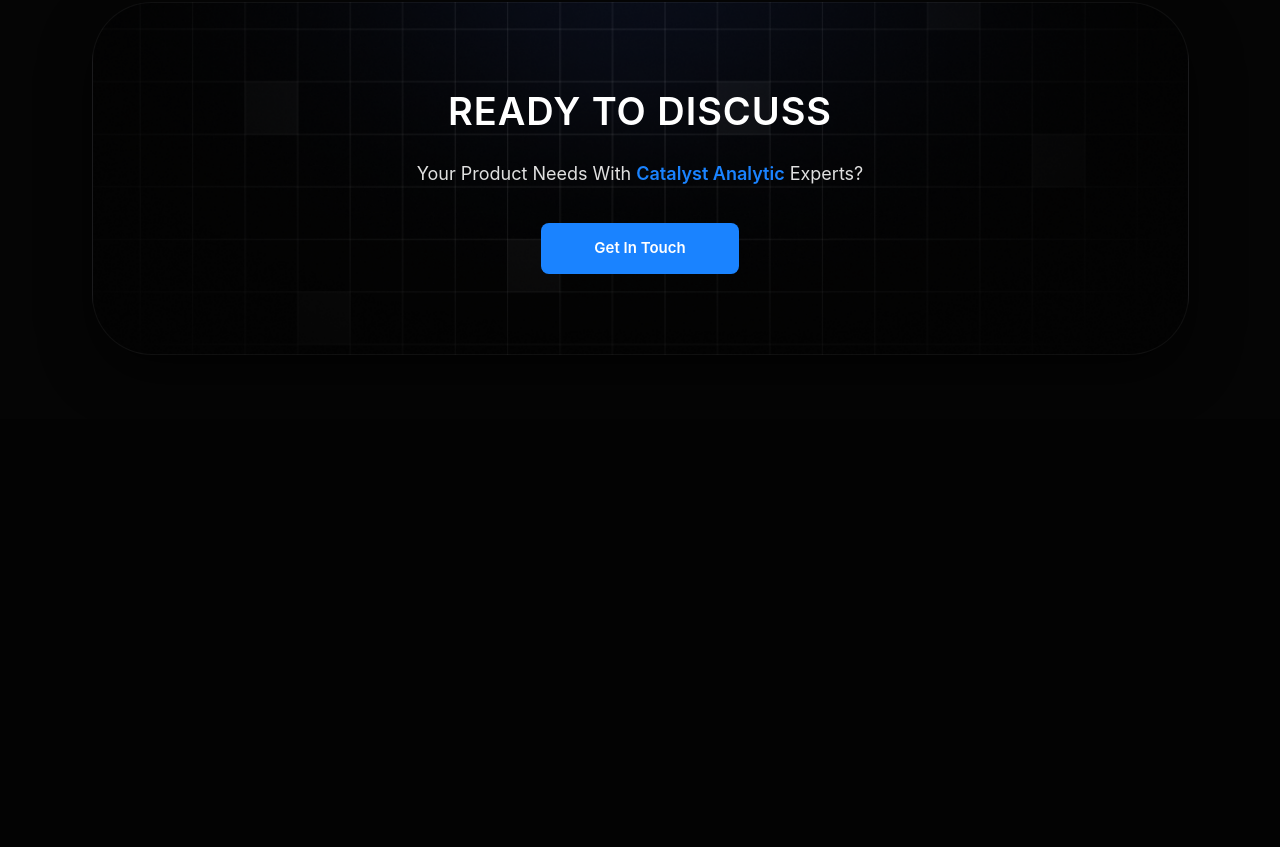
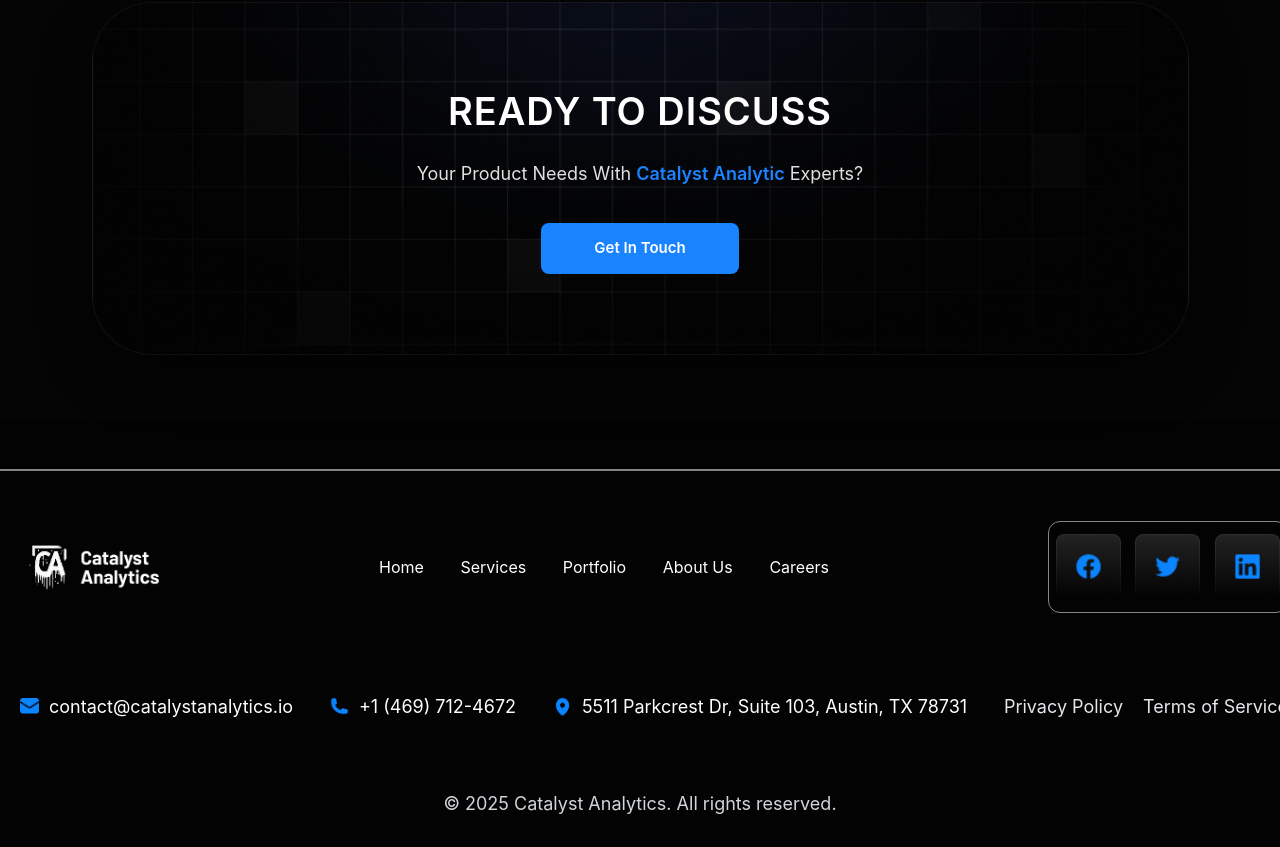
Before and after one commit to Alimukhammad08/3rd-week-exam-, a website: page src/p3.html in a window 1280 px wide. Shown: the part 2591-3438 px from the top of the page. Before the commit the page ends 3010 px from the top, so only its background shows below. Drawn offline with nearby package versions, Linux system fonts and the light colour scheme; files that its build step writes are made by us from their sources.

Commit message:
I added footer

```diff
--- a/src/p3.html
+++ b/src/p3.html
@@ -294,6 +294,60 @@
         </div>
     </section>
 
+    <footer
+        class="lg:max-w-[1440px] h-[350px] m-auto mt-[50px] border-t-[2px] border-[#858585] text-white text-[16px] lg:text-[18px] px-[20px]">
+
+        <div
+            class="lg:w-[1268px] flex flex-col lg:flex-row m-auto pt-[30px] lg:pt-[50px] justify-between items-center gap-[30px]">
+            <div>
+                <img class="w-[120px] lg:w-[140px] h-auto" src="./img/Logo (4).png" alt="">
+            </div>
+
+            <div
+                class="lg:w-[450px] lg:h-[40px] lg:justify-between items-center lg:text-[16px] lg:font-[400] hidden lg:flex">
+                <a href="./index.html">Home</a>
+                <a href="./src/p2.html">Services</a>
+                <a href="./src/p3.html">Portfolio</a>
+                <a href="./src/p4.html">About Us</a>
+                <a href="./src/p5.html">Careers</a>
+            </div>
+
+            <div
+                class="flex w-[220px] lg:w-[240px] h-[80px] lg:h-[92px] items-center justify-around rounded-[12px] border border-[#858585]">
+                <div><img class="w-[50px] h-[50px] lg:w-[65px] lg:h-[65px]" src="./img/Button.png" alt=""></div>
+                <div><img class="w-[50px] h-[50px] lg:w-[65px] lg:h-[65px]" src="./img/Button (1).png" alt=""></div>
+                <div><img class="w-[50px] h-[50px] lg:w-[65px] lg:h-[65px]" src="./img/Button (2).png" alt=""></div>
+            </div>
+        </div>
+
+        <div
+            class="lg:w-[1268px] m-auto flex flex-col lg:flex-row items-center lg:justify-between mt-[40px] lg:mt-[80px] gap-[20px] text-center lg:text-left">
+
+            <div class="flex items-center justify-center gap-[10px]">
+                <img class="w-[19px] h-[16px]" src="./img/Subtract.png" alt="">
+                <p>contact@catalystanalytics.io</p>
+            </div>
+
+            <div class="flex items-center justify-center gap-[10px]">
+                <img class="w-[19px] h-[18px]" src="./img/Icon (4).png" alt="">
+                <p>+1 (469) 712-4672</p>
+            </div>
+
+            <div class="flex items-center justify-center gap-[10px]">
+                <img class="w-[19px] h-[21px]" src="./img/Icon (5).png" alt="">
+                <p class="max-w-[250px] lg:max-w-none">5511 Parkcrest Dr, Suite 103, Austin, TX 78731</p>
+            </div>
+
+            <div class="flex items-center justify-center gap-[20px] text-gray-200 mt-[10px] lg:mt-0">
+                <p>Privacy Policy</p>
+                <p>Terms of Service</p>
+            </div>
+        </div>
+
+        <p class="text-center text-gray-300 mt-[40px] lg:mt-[70px] pb-[30px]">
+            © 2025 Catalyst Analytics. All rights reserved.
+        </p>
+    </footer>
 </body>
 
 </html>
--- a/src/p4.html
+++ b/src/p4.html
@@ -0,0 +1,36 @@
+<!DOCTYPE html>
+<html lang="en">
+<head>
+    <meta charset="UTF-8">
+    <meta name="viewport" content="width=device-width, initial-scale=1.0">
+    <title>Document</title>
+    <link rel="stylesheet" href="./output.css">
+</head>
+<body class="m-0 p-0 bg-[#030303]">
+    <header class="text-[white]">
+        <nav
+            class="w-full lg:max-w-[1440px] h-[70px] lg:h-[100px] m-auto flex text-white items-center justify-between px-5 lg:justify-around">
+            <div><img class="w-[100px] lg:w-[148px] h-auto lg:h-[64px]" src="./img/Logo (4).png" alt=""></div>
+
+            <div
+                class="lg:w-[490px] lg:h-[40px] lg:justify-between items-center lg:text-[16px] lg:font-[400] hidden lg:flex">
+                <a href="../index.html">Home</a>
+                <a href="./p2.html">Services</a>
+                <a href="./p3.html">Careers</a>
+                <a href="./p4.html">Career Details</a>
+                <a href="./p5.html">Contact</a>
+            </div>
+            <button class="w-[110px] h-[38px] lg:w-[140px] lg:h-[43px] bg-[#0A84FF] rounded-[10px] text-[14px]">
+                Contact Us
+            </button>
+        </nav>
+
+        <section class="max-w-[1300px] mt-[20px] text-center  h-[600px] bg-[url(./img/BGbg.png)] bg-cover bg-no-repeat bg-center lg:h-[400px] relative overflow-hidden m-auto flex flex-col justify-center gap-y-[20px] items-center">
+      <h1 class="text-[60px] font-bold">WEB DESIGNER</h1>
+      <button class="bg-[#0A84FF] text-[20px] font-bold mt-[40px] py-[15px] px-[82px] border-2 border-[#0A84FF]  rounded-[10px] hover:text-[#0A84FF] hover:bg-[#0a84ff00] hover:">Apply
+         Now</button>
+   </section>
+    </header>
+
+</body>
+</html>
```
